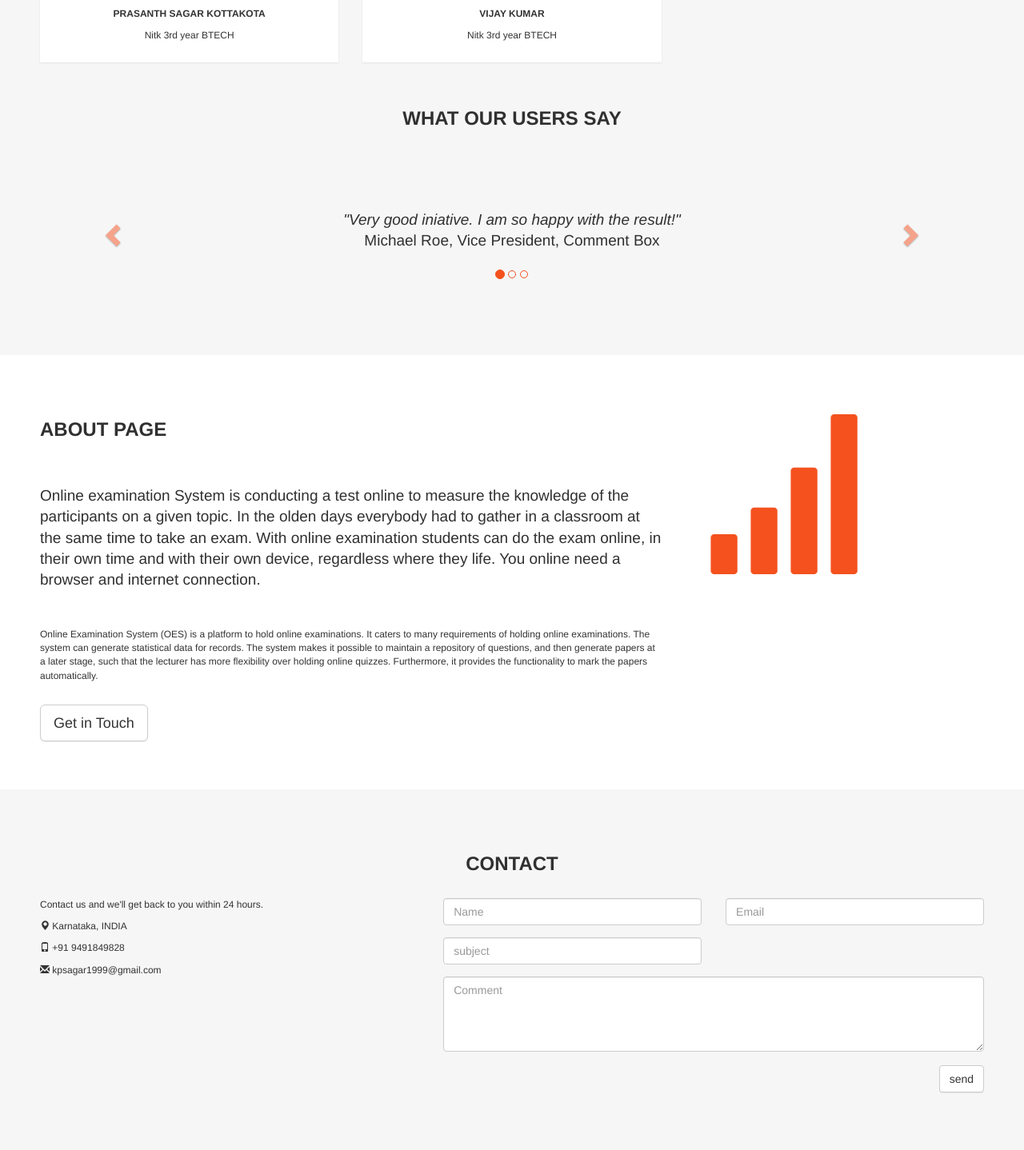
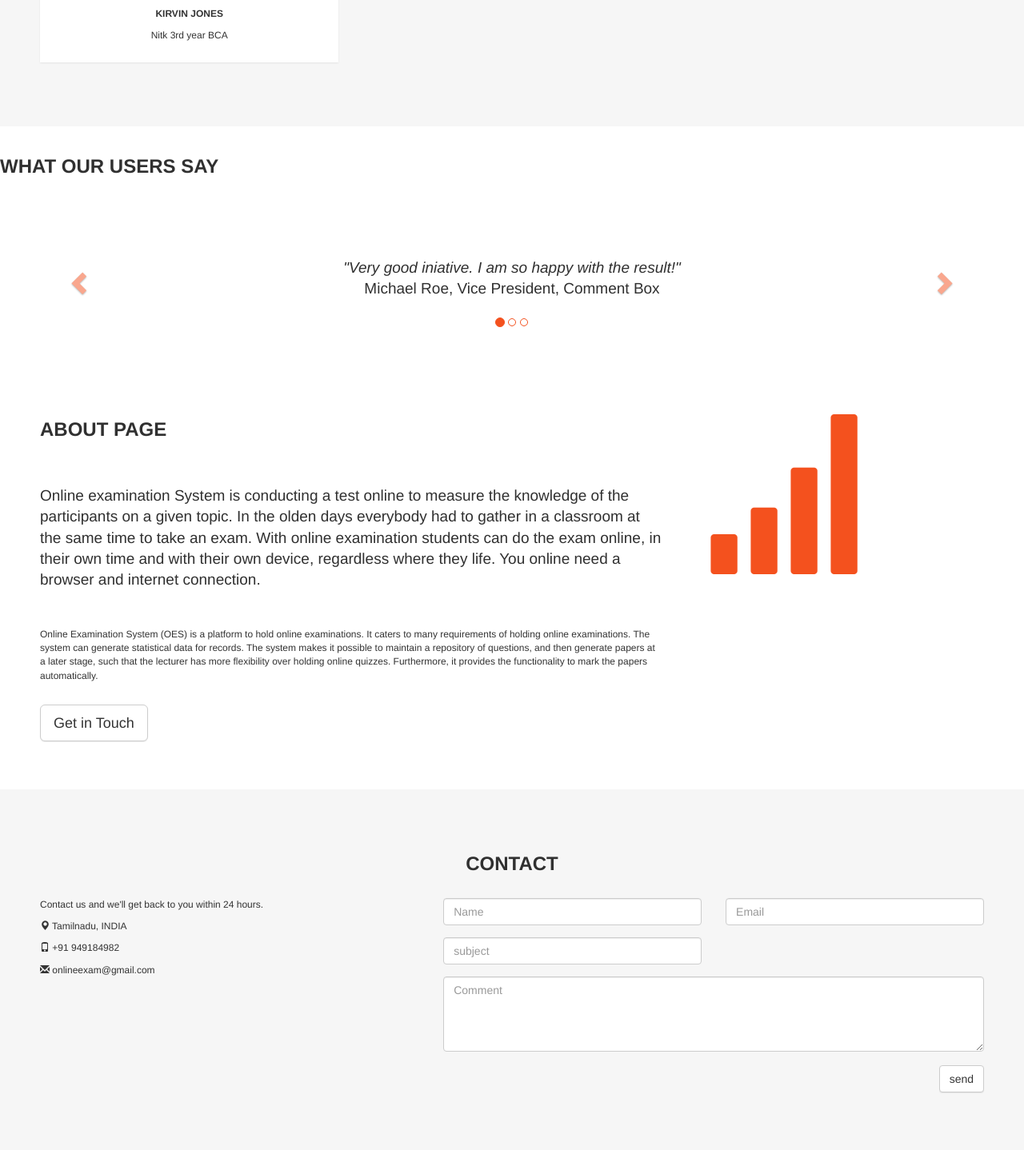
Before and after one commit to kevin1212kj/ONLINE-EXAMINATION, a PHP site: page / in a window 1280 px wide. Shown: the part 1860-3298 px from the top of the page at 80% size. Run offline with PHP 8.4, Linux system fonts and the light colour scheme; some libraries are stand-ins or nearby versions.

Commit message:
index.php

```diff
--- a/Online-exam-system-master/index.php
+++ b/Online-exam-system-master/index.php
@@ -577,21 +577,15 @@ var b = document.forms["form"]["cpassword"].value;if (a!=b){alert("Passwords mus
 <!-- Container (Portfolio Section) -->
 <div id="developers" class="container-fluid text-center bg-grey">
   <h2>Developers</h2><br>
-  <h4>Who are we</h4>
+  <h4>About me</h4>
   <div class="row text-center slideanim">
     <div class="col-sm-4">
       <div class="thumbnail">
-        <img src="photo.jpg" alt="PRASANTH" width="400" height="300">
-        <p><strong>PRASANTH SAGAR KOTTAKOTA</strong></p>
-        <p>Nitk 3rd year BTECH</p>
+        <img src="photo.jpg" alt="Web Developed by" width="400" height="300">
+        <p><strong>KIRVIN JONES</strong></p>
+        <p>Nitk 3rd year BCA</p>
       </div>
     </div>
-    <div class="col-sm-4">
-      <div class="thumbnail">
-        <img src="profilepic.jpg" alt="VIJAY" width="400" height="300">
-        <p><strong>VIJAY KUMAR</strong></p>
-        <p>Nitk 3rd year BTECH</p>
-      </div>
     </div>
 
   </div><br>
@@ -653,9 +647,9 @@ var b = document.forms["form"]["cpassword"].value;if (a!=b){alert("Passwords mus
   <div class="row">
     <div class="col-sm-5">
       <p>Contact us and we'll get back to you within 24 hours.</p>
-      <p><span class="glyphicon glyphicon-map-marker"></span> Karnataka, INDIA</p>
-      <p><span class="glyphicon glyphicon-phone"></span> +91 9491849828 </p>
-      <p><span class="glyphicon glyphicon-envelope"></span> kpsagar1999@gmail.com</p>
+      <p><span class="glyphicon glyphicon-map-marker"></span> Tamilnadu, INDIA</p>
+      <p><span class="glyphicon glyphicon-phone"></span> +91 949184982 </p>
+      <p><span class="glyphicon glyphicon-envelope"></span> onlineexam@gmail.com</p>
     </div>
     <div class="col-sm-7 slideanim">
 
```
